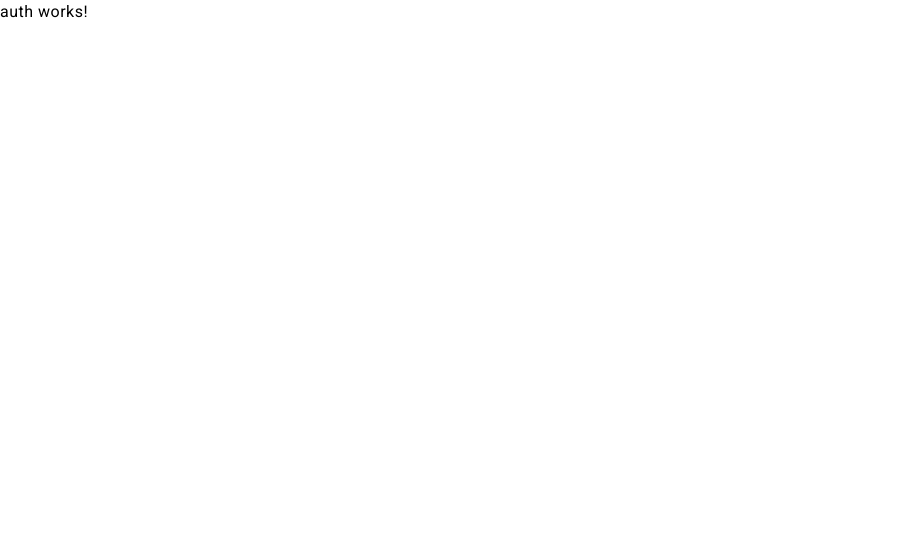
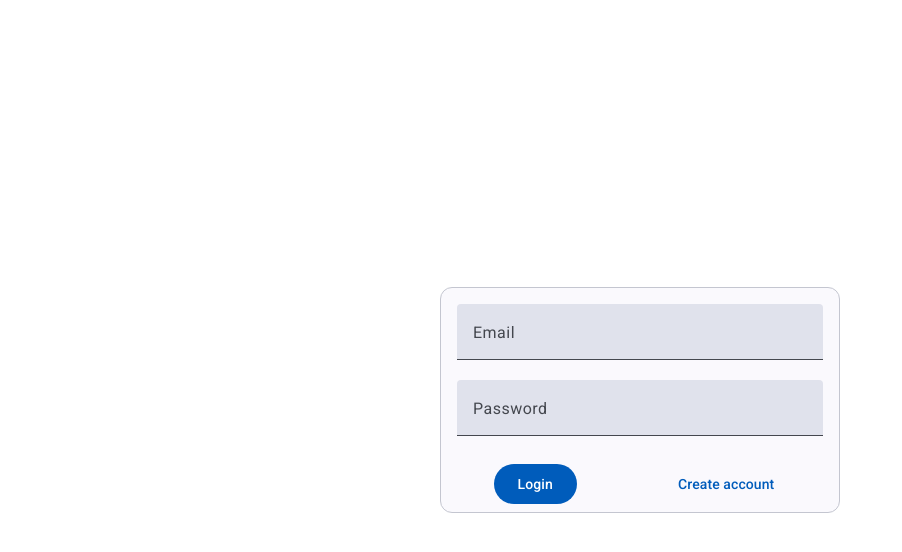
Before and after one commit to Dania308/onlineshop, an Angular app: page /auth in a window 1280 px wide. Shown: the top 552 px of the page, without its empty margins (0-902 px from the left). Built offline with nearby package versions, Linux system fonts and the light colour scheme.

Commit message:
finalizare auth

```diff
--- a/src/app/app.routes.ts
+++ b/src/app/app.routes.ts
@@ -17,6 +17,6 @@ export const routes: Routes = [
     component: DashboardComponent
   },
   {
-    path: '', redirectTo: 'admin', pathMatch: "full"
+    path: '', redirectTo: 'auth', pathMatch: "full"
   }
 ];
--- a/src/app/auth/auth.component.css
+++ b/src/app/auth/auth.component.css
@@ -0,0 +1,20 @@
+.form-field {
+  /*width: 268px;*/
+}
+
+.card-content {
+  display: grid;
+}
+
+.btn-auth {
+  margin-left: auto;
+  margin-right: auto;
+}
+
+.card {
+  width: 400px;
+  position: relative;
+  top: 50%;
+  left: 50%;
+  transform: translate(-50%, -50%);
+}
--- a/src/app/auth/auth.component.html
+++ b/src/app/auth/auth.component.html
@@ -1 +1,79 @@
-<p>auth works!</p>
+<div style="height: 100%">
+  <mat-card *ngIf="viewType=='register'" appearance="outlined" class="card">
+    <mat-card-content class="card-content">
+      <mat-form-field class="form-field">
+        <mat-label>Username</mat-label>
+        <input matInput type="text" [(ngModel)]="username">
+        @if (username) {
+          <button matSuffix mat-icon-button aria-label="Clear" (click)="username=''">
+            <mat-icon>close</mat-icon>
+          </button>
+        }
+      </mat-form-field>
+
+      <mat-form-field class="form-field">
+        <mat-label>Email</mat-label>
+        <input matInput type="text" [(ngModel)]="email">
+        @if (email) {
+          <button matSuffix mat-icon-button aria-label="Clear" (click)="email=''">
+            <mat-icon>close</mat-icon>
+          </button>
+        }
+      </mat-form-field>
+
+      <mat-form-field class="form-field">
+        <mat-label>Password</mat-label>
+        <input matInput type="password" [(ngModel)]="password">
+        @if (password) {
+          <button matSuffix mat-icon-button aria-label="Clear" (click)="password=''">
+            <mat-icon>close</mat-icon>
+          </button>
+        }
+      </mat-form-field>
+
+      <mat-form-field class="form-field">
+        <mat-label>Confirm Password</mat-label>
+        <input matInput type="password" [(ngModel)]="confirmPassword">
+        @if (confirmPassword) {
+          <button matSuffix mat-icon-button aria-label="Clear" (click)="confirmPassword=''">
+            <mat-icon>close</mat-icon>
+          </button>
+        }
+      </mat-form-field>
+    </mat-card-content>
+
+    <mat-card-actions>
+      <button mat-flat-button class="btn-auth" (click)="onRegister()">Register</button>
+      <button mat-button class="btn-auth" (click)="viewType='login'">Back to login</button>
+    </mat-card-actions>
+  </mat-card>
+
+  <mat-card *ngIf="viewType=='login'" appearance="outlined" class="card">
+    <mat-card-content class="card-content">
+      <mat-form-field class="form-field">
+        <mat-label>Email</mat-label>
+        <input matInput type="text" [(ngModel)]="email">
+        @if (email) {
+          <button matSuffix mat-icon-button aria-label="Clear" (click)="email=''">
+            <mat-icon>close</mat-icon>
+          </button>
+        }
+      </mat-form-field>
+
+      <mat-form-field class="form-field">
+        <mat-label>Password</mat-label>
+        <input matInput type="password" [(ngModel)]="password">
+        @if (password) {
+          <button matSuffix mat-icon-button aria-label="Clear" (click)="password=''">
+            <mat-icon>close</mat-icon>
+          </button>
+        }
+      </mat-form-field>
+    </mat-card-content>
+
+    <mat-card-actions>
+      <button mat-flat-button class="btn-auth" (click)="onLogin()">Login</button>
+      <button mat-button class="btn-auth" (click)="viewType='register'">Create account</button>
+    </mat-card-actions>
+  </mat-card>
+</div>
--- a/src/app/auth/auth.component.ts
+++ b/src/app/auth/auth.component.ts
@@ -1,12 +1,80 @@
 import { Component } from '@angular/core';
+import {AuthService} from '../services/auth.service';
+import {FormsModule} from '@angular/forms';
+import {MatButton, MatIconButton} from '@angular/material/button';
+import {MatCard, MatCardActions, MatCardContent} from '@angular/material/card';
+import {MatFormField, MatLabel, MatSuffix} from '@angular/material/form-field';
+import {MatIcon} from '@angular/material/icon';
+import {MatInput} from '@angular/material/input';
+import {NgIf} from '@angular/common';
+import {Router} from '@angular/router';
 
 @Component({
   selector: 'app-auth',
   standalone: true,
-  imports: [],
+  imports: [
+    FormsModule,
+    MatButton,
+    MatCard,
+    MatCardActions,
+    MatCardContent,
+    MatFormField,
+    MatIcon,
+    MatIconButton,
+    MatInput,
+    MatLabel,
+    MatSuffix,
+    NgIf
+  ],
   templateUrl: './auth.component.html',
   styleUrl: './auth.component.css'
 })
 export class AuthComponent {
+  viewType: string = "login";
+  username: string = "";
+  email: string = "";
+  password: string = "";
+  confirmPassword: string = "";
 
+  constructor(private authService: AuthService, private router: Router) {
+  }
+
+  public onLogin() {
+    this.authService.login(this.email, this.password).subscribe((response: any) => {
+      console.log(response);
+
+      this.cleanUp();
+
+      // navigarea controlata pe pagini
+      // ne folsim de path-ul din fisierul de app.routes.ts
+      this.router.navigateByUrl('/admin');
+    }, (error: any) => {
+      console.log("Avem o eroare");
+      console.log(error);
+    });
+  }
+
+  public onRegister() {
+    if (this.password === this.confirmPassword) {
+      this.authService.register(this.email, this.password, this.username).subscribe((response: any) => {
+        console.log(response);
+
+        this.cleanUp();
+
+        this.viewType = 'login';
+      }, (error: any) => {
+        console.log("Avem o eroare");
+        console.log(error);
+      });
+    } else {
+      alert("Parolele nu se potrivesc!");
+    }
+  }
+
+  private cleanUp() {
+    this.username = "";
+    this.email = "";
+    this.password = "";
+    this.confirmPassword = "";
+  }
 }
--- a/src/app/dashboard/add-edit-item/add-edit-item.component.css
+++ b/src/app/dashboard/add-edit-item/add-edit-item.component.css
@@ -1,5 +1,5 @@
 .form-field {
-  width: 200px;
+  /*width: 200px;*/
 }
 
 .card-content {
@@ -10,3 +10,7 @@
   margin-left: auto;
   margin-right: auto;
 }
+
+.card {
+  width: 400px;
+}
--- a/src/app/dashboard/add-edit-item/add-edit-item.component.html
+++ b/src/app/dashboard/add-edit-item/add-edit-item.component.html
@@ -1,4 +1,4 @@
-<mat-card appearance="outlined">
+<mat-card appearance="outlined" class="card">
   <mat-card-content class="card-content">
     <mat-form-field class="form-field">
       <mat-label>Title</mat-label>
--- /dev/null
+++ b/src/app/services/auth.service.ts
@@ -0,0 +1,31 @@
+import { Injectable } from '@angular/core';
+import {HttpClient} from '@angular/common/http';
+
+@Injectable({
+  providedIn: 'root'
+})
+export class AuthService {
+  apiUrl: string = "https://api.codebyte-software.com:2323/api/users"
+
+  constructor(private httpClient: HttpClient) {
+  }
+
+  public login(email: string, password: string) {
+    let body = {
+      email: email,
+      password: password
+    };
+
+    return this.httpClient.post(`${this.apiUrl}/login`, body);
+  }
+
+  public register(email: string, password: string, username: string) {
+    let body = {
+      email: email,
+      password: password,
+      username: username
+    };
+
+    return this.httpClient.post(`${this.apiUrl}/register`, body);
+  }
+}
```
